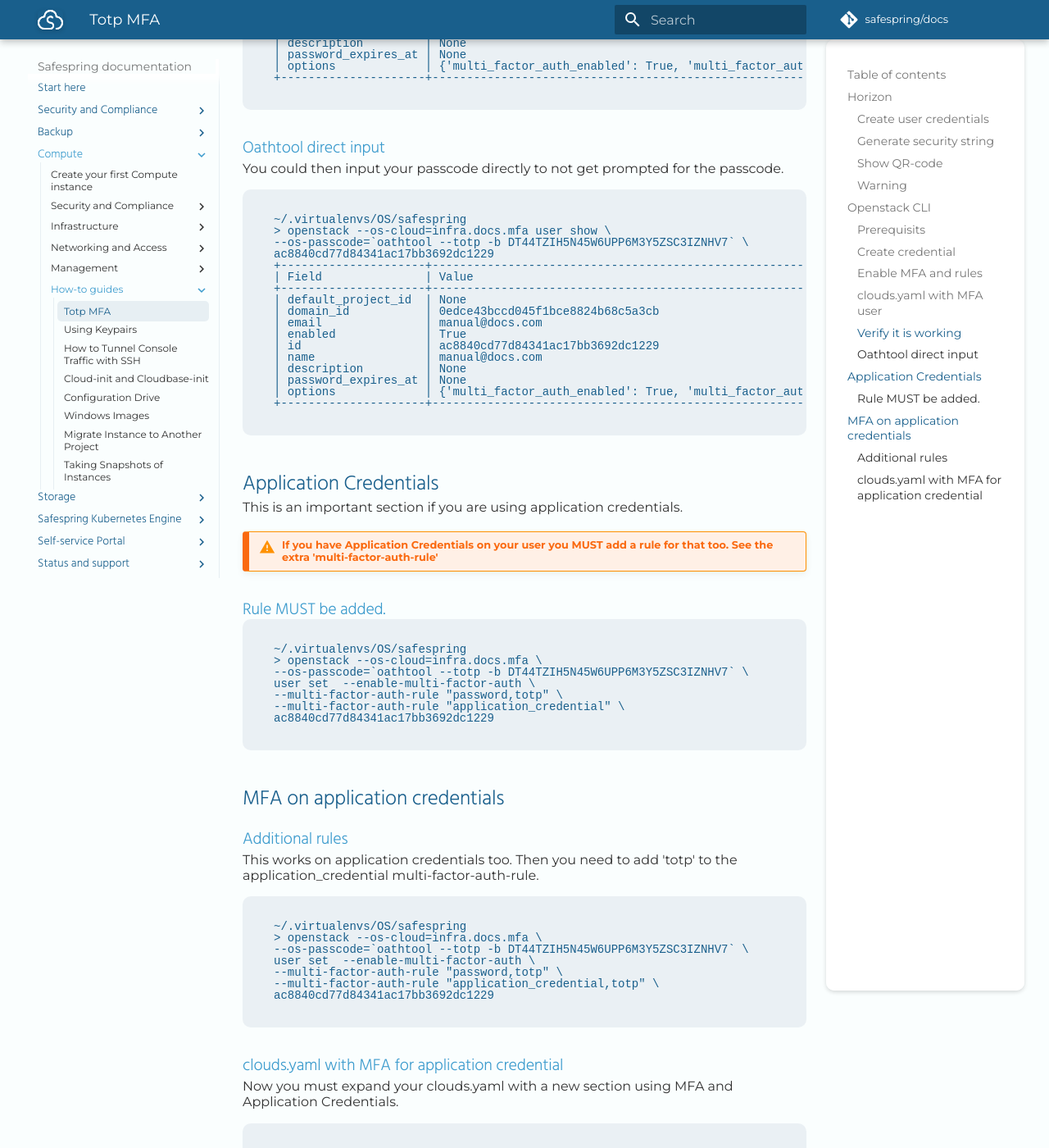
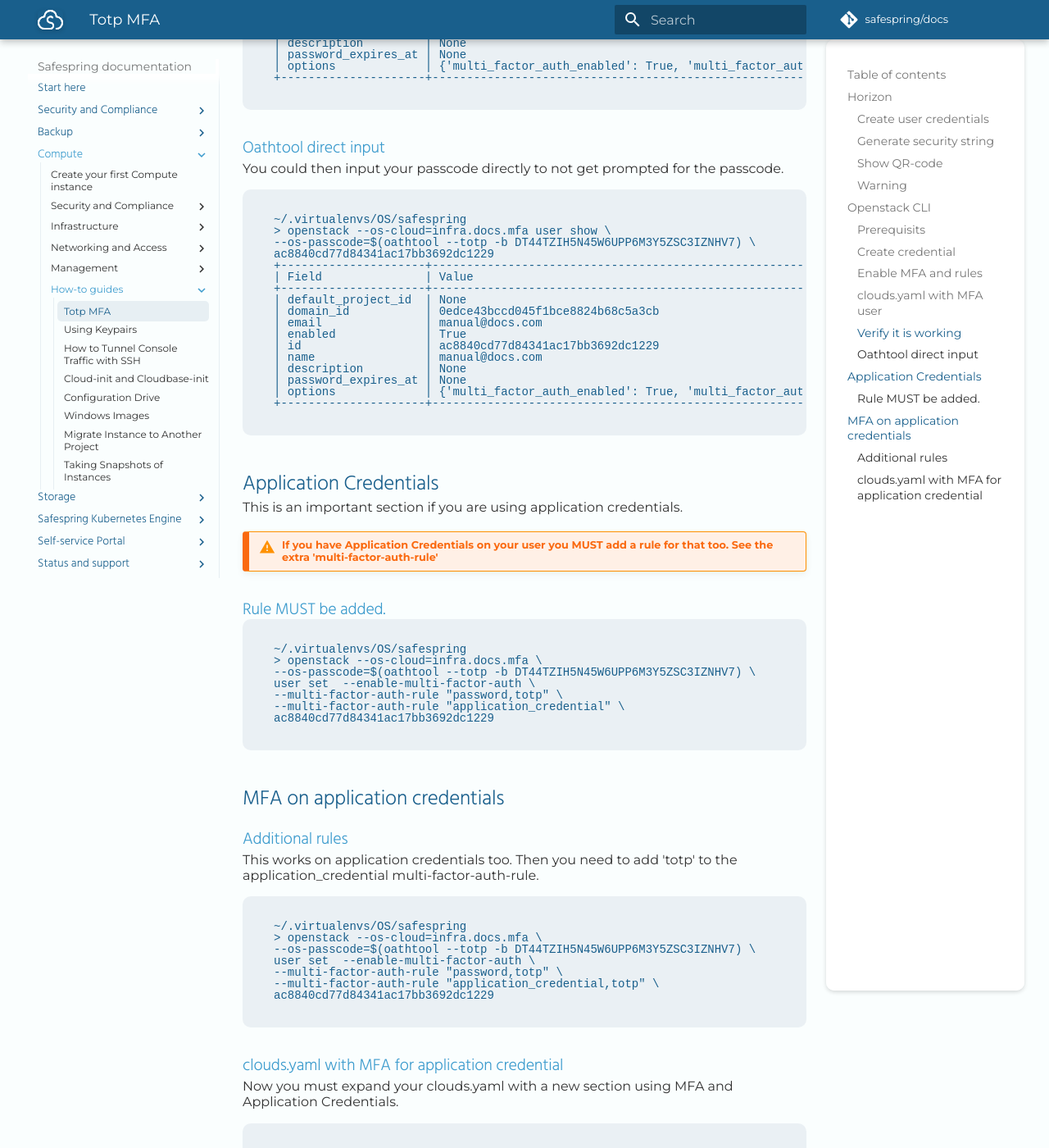
Before and after one commit to safespring/docs, an MkDocs documentation site: the page built from content/compute/howto/totp-mfa.md, in a window 1280 px wide and 1400 px high, scrolled down 3987 px. Shown: the whole window at 82% size. Built offline with MkDocs 1.6.1 and Material for MkDocs 9.7.7, drawn with Linux system fonts in a browser that asks for light colours; some web fonts are replaced; a script that is not in the unit is left out; comment, search, counter and statistics services are not loaded; some of the changed text lies outside the part shown.

Commit message:
mfa user docs update

````diff
--- a/content/compute/howto/totp-mfa.md
+++ b/content/compute/howto/totp-mfa.md
@@ -145,7 +145,7 @@ You could then input your passcode directly to not get prompted for the passcode
 ```
 ~/.virtualenvs/OS/safespring
 > openstack --os-cloud=infra.docs.mfa user show \
---os-passcode=`oathtool --totp -b DT44TZIH5N45W6UPP6M3Y5ZSC3IZNHV7` \
+--os-passcode=$(oathtool --totp -b DT44TZIH5N45W6UPP6M3Y5ZSC3IZNHV7) \
 ac8840cd77d84341ac17bb3692dc1229
 +---------------------+----------------------------------------------------------------------------------------+
 | Field               | Value                                                                                  |
@@ -171,7 +171,7 @@ This is an important section if you are using application credentials.
 ```
 ~/.virtualenvs/OS/safespring
 > openstack --os-cloud=infra.docs.mfa \
---os-passcode=`oathtool --totp -b DT44TZIH5N45W6UPP6M3Y5ZSC3IZNHV7` \
+--os-passcode=$(oathtool --totp -b DT44TZIH5N45W6UPP6M3Y5ZSC3IZNHV7) \
 user set  --enable-multi-factor-auth \
 --multi-factor-auth-rule "password,totp" \
 --multi-factor-auth-rule "application_credential" \
@@ -183,7 +183,7 @@ This works on application credentials too. Then you need to add 'totp' to the ap
 ```
 ~/.virtualenvs/OS/safespring
 > openstack --os-cloud=infra.docs.mfa \
---os-passcode=`oathtool --totp -b DT44TZIH5N45W6UPP6M3Y5ZSC3IZNHV7` \
+--os-passcode=$(oathtool --totp -b DT44TZIH5N45W6UPP6M3Y5ZSC3IZNHV7) \
 user set  --enable-multi-factor-auth \
 --multi-factor-auth-rule "password,totp" \
 --multi-factor-auth-rule "application_credential,totp" \
@@ -209,7 +209,7 @@ Now you must expand your clouds.yaml with a new section using MFA and Applicatio
 Then you can use application credentials with MFA,
 ```
 ~/.virtualenvs/OS/safespring
-> openstack  --os-cloud=infra.docs.mfa.appcred --os-passcode=`oathtool --totp -b DT44TZIH5N45W6UPP6M3Y5ZSC3IZNHV7` server list
+> openstack  --os-cloud=infra.docs.mfa.appcred --os-passcode=$(oathtool --totp -b DT44TZIH5N45W6UPP6M3Y5ZSC3IZNHV7) server list
 +--------------------------------------+------+--------+-----------------------------------------+--------+-------------+
 | ID                                   | Name | Status | Networks                                | Image  | Flavor      |
 +--------------------------------------+------+--------+-----------------------------------------+--------+-------------+
````
Also changed, not shown: other parts of content/compute/howto/totp-mfa.md (+2 -2 lines).
